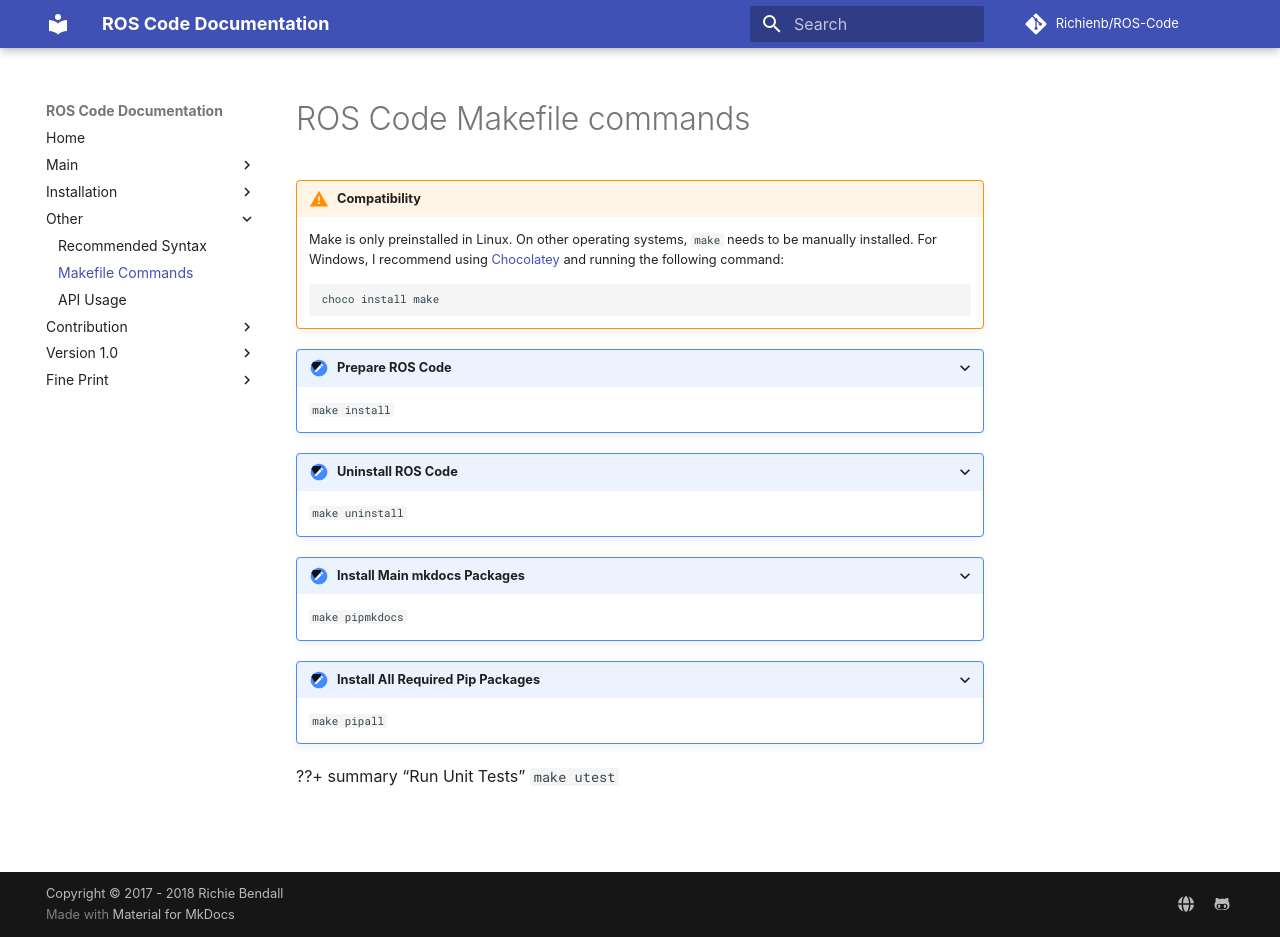
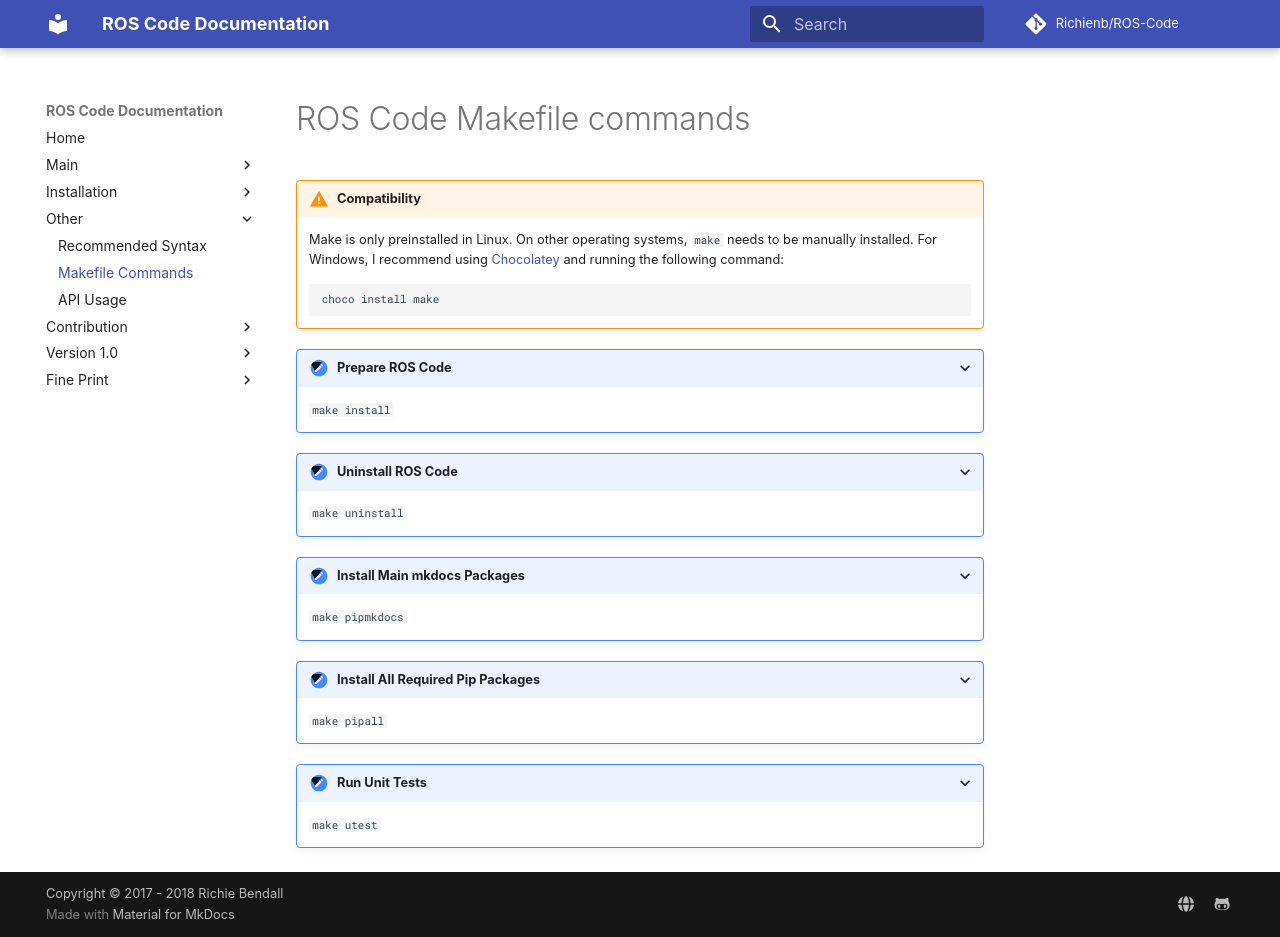
Before and after one commit to Richienb/ROS-Code, an MkDocs documentation site: the page built from docs/makefile-commands.md, in a window 1280 px wide and 937 px high. Built offline with MkDocs 1.6.1 and Material for MkDocs 9.7.7, drawn with Linux system fonts in a browser that asks for light colours; some web fonts are replaced; comment, search, counter and statistics services are not loaded; old or Windows-style settings are respelled for this version of MkDocs.

Commit message:
Update makefile-commands.md

```diff
--- a/docs/makefile-commands.md
+++ b/docs/makefile-commands.md
@@ -20,5 +20,5 @@
 ???+ summary "Install All Required Pip Packages"
     `make pipall`
 
-??+ summary "Run Unit Tests"
+???+ summary "Run Unit Tests"
     `make utest`
```
